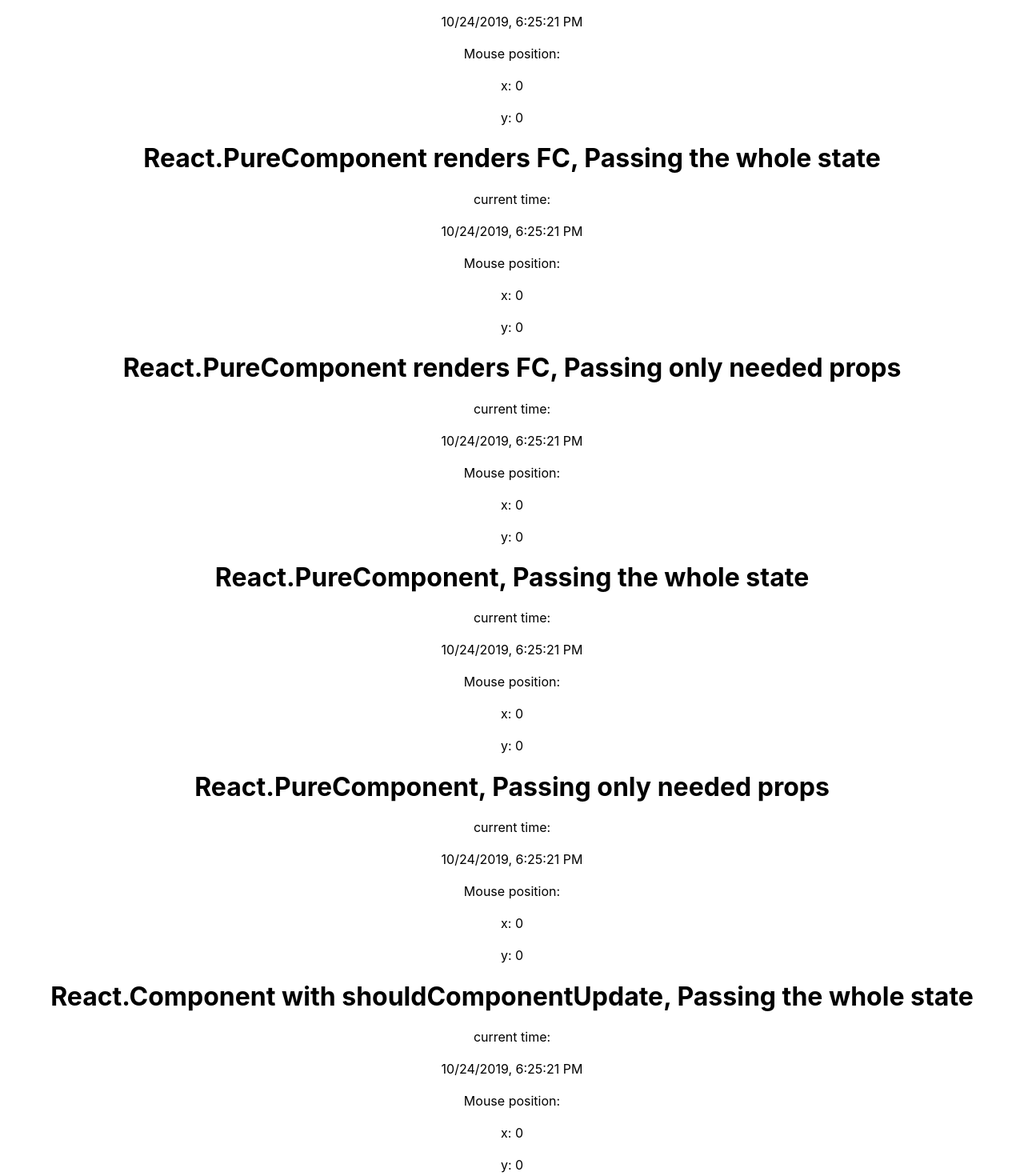
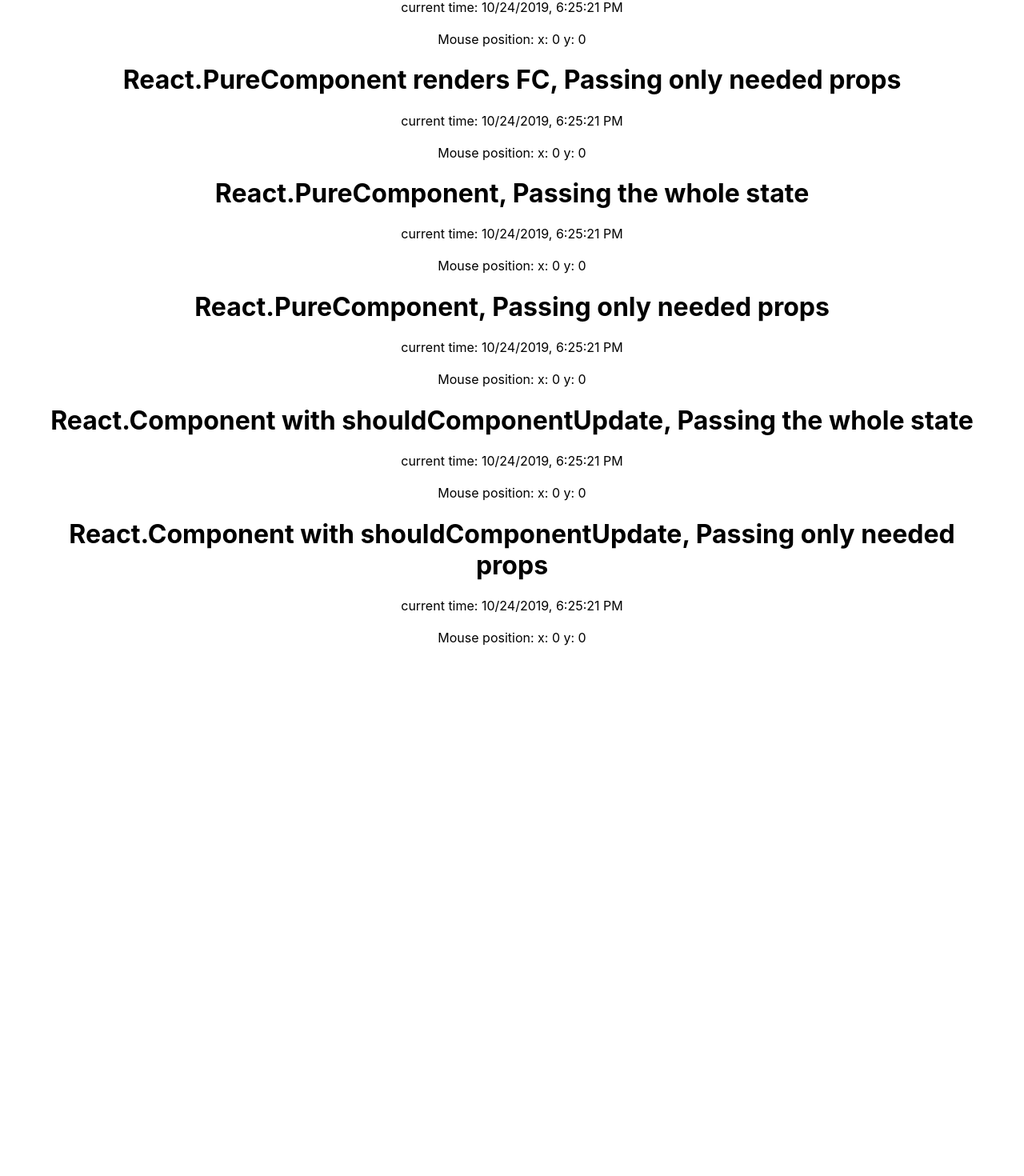
Before and after one commit to smoralesd/react-rendering-exploration, a React (Create React App) app: page / in a window 1280 px wide. Shown: the part 367-1837 px from the top of the page at 80% size. After the commit the page ends 1174 px from the top, so only its background shows below. Built offline with nearby package versions, Linux system fonts and the light colour scheme.

Commit message:
improve layout of current time and mouse tracker components

```diff
--- a/src/components/functional-components/CurrentTimeFC.tsx
+++ b/src/components/functional-components/CurrentTimeFC.tsx
@@ -3,6 +3,6 @@ import { CurrentTimeProps } from "../../types/CurrentTimeProps";
 
 export const CurrentTimeFC: React.FC<CurrentTimeProps> = ({ currentTime }) => (
   <div>
-    current time: <div>{currentTime.toLocaleString()}</div>
+    current time: <span>{currentTime.toLocaleString()}</span>
   </div>
 );
--- a/src/components/functional-components/MouseTrackerFC.tsx
+++ b/src/components/functional-components/MouseTrackerFC.tsx
@@ -6,9 +6,7 @@ export const MouseTrackerFC: React.FC<MouseTrackerProps> = ({
 }) => {
   return (
     <div>
-      Mouse position:
-      <div>x: {mousePosition.x}</div>
-      <div>y: {mousePosition.y}</div>
+      Mouse position: <span>x: {mousePosition.x}</span> <span>y: {mousePosition.y}</span>
     </div>
   );
 };
--- a/src/components/pure-components/CurrentTimePC.tsx
+++ b/src/components/pure-components/CurrentTimePC.tsx
@@ -6,7 +6,7 @@ export class CurrentTimePC extends React.PureComponent<CurrentTimeProps> {
   public render() {
     return (
       <div>
-        current time: <div>{this.props.currentTime.toLocaleString()}</div>
+        current time: <span>{this.props.currentTime.toLocaleString()}</span>
       </div>
     );
   }
--- a/src/components/pure-components/MouseTrackerPC.tsx
+++ b/src/components/pure-components/MouseTrackerPC.tsx
@@ -6,9 +6,7 @@ export class MouseTrackerPC extends React.PureComponent<MouseTrackerProps> {
   public render() {
     return (
       <div>
-        Mouse position:
-        <div>x: {this.props.mousePosition.x}</div>
-        <div>y: {this.props.mousePosition.y}</div>
+        Mouse position: <span>x: {this.props.mousePosition.x}</span> <span>y: {this.props.mousePosition.y}</span>
       </div>
     );
   }
--- a/src/components/with-should-update/CurrentTimeSU.tsx
+++ b/src/components/with-should-update/CurrentTimeSU.tsx
@@ -6,7 +6,7 @@ export class CurrentTimeSU extends React.Component<CurrentTimeProps> {
   public render() {
     return (
       <div>
-        current time: <div>{this.props.currentTime.toLocaleString()}</div>
+        current time: <span>{this.props.currentTime.toLocaleString()}</span>
       </div>
     );
   }
--- a/src/components/with-should-update/MouseTrackerSU.tsx
+++ b/src/components/with-should-update/MouseTrackerSU.tsx
@@ -6,9 +6,7 @@ export class MouseTrackerSU extends React.Component<MouseTrackerProps> {
   public render() {
     return (
       <div>
-        Mouse position:
-        <div>x: {this.props.mousePosition.x}</div>
-        <div>y: {this.props.mousePosition.y}</div>
+        Mouse position: <span>x: {this.props.mousePosition.x}</span> <span>y: {this.props.mousePosition.y}</span>
       </div>
     );
   }
```
